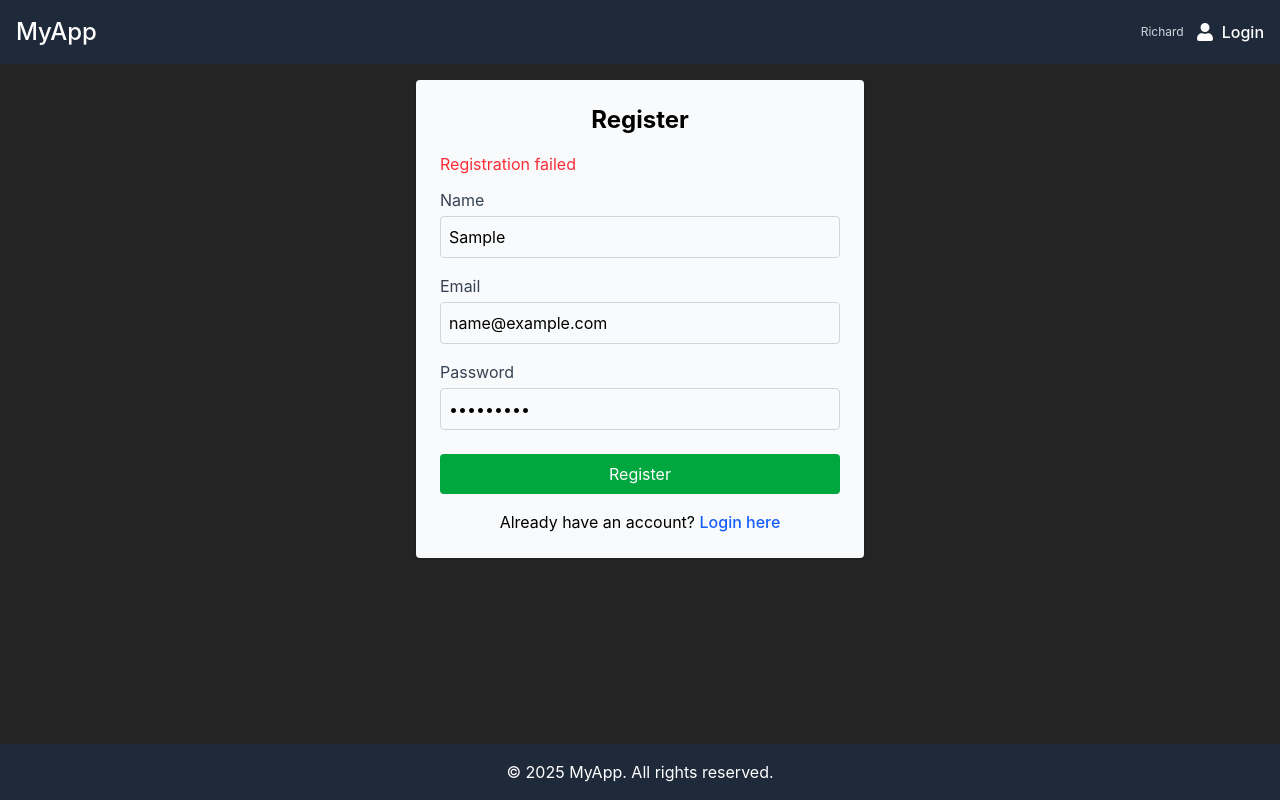
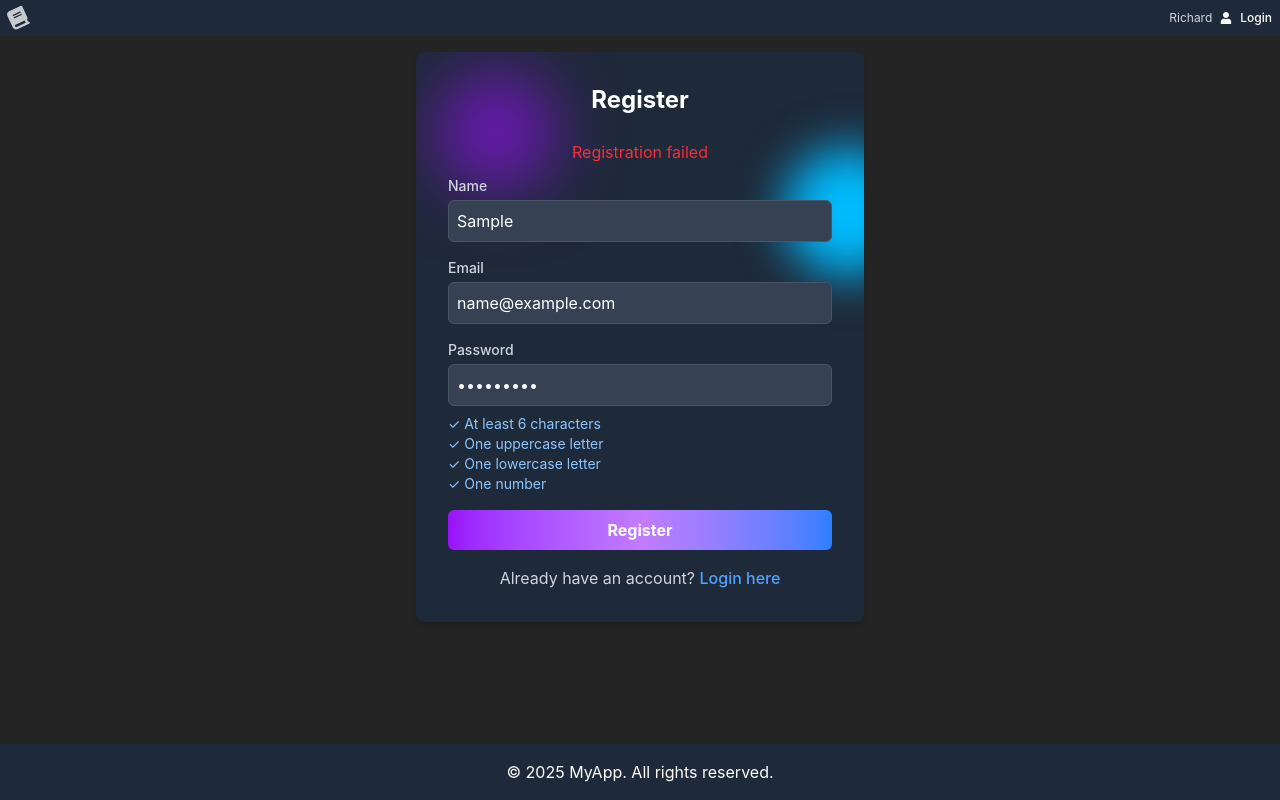
Before and after one commit to FoxerBN/book-database, a React (Vite) app in the folder frontend/: page /register in a window 1280 px wide. Both pictures are taken after typing "Sample", "name@example.com", "Sample123" into the empty fields and a click on the button "Register". Built offline with nearby package versions, Linux system fonts and the light colour scheme; no server answers.

Commit message:
improved login/register form

```diff
--- a/frontend/src/components/Navigation.tsx
+++ b/frontend/src/components/Navigation.tsx
@@ -1,20 +1,20 @@
 // src/components/Navigation.tsx
 import { Link } from 'react-router-dom';
 import { FaUser } from 'react-icons/fa';
-
+import { FaBook } from "react-icons/fa6";
 const Navigation: React.FC = () => {
   return (
-    <nav className="bg-gray-800 text-white p-4">
+    <nav className="bg-gray-800 text-white p-2">
       <div className="container mx-auto flex justify-between items-center">
 
-        <Link to="/" className="text-2xl font-bold text-white">
-          MyApp
+        <Link to="/" className="text-xl -rotate-25 opacity-75 font-bold text-white">
+        <FaBook />
         </Link>
-        <div className='flex items-center gap-3'>
+        <div className='flex items-center gap-2'>
         <p className='text-xs text-gray-300 hover:text-amber-400 cursor-pointer'>Richard</p>
         <Link to="/login" className="flex items-center space-x-2 hover:text-gray-300">
-          <FaUser className="text-lg" />
-          <span>Login</span>
+          <FaUser className="text-xs" />
+          <span className='text-xs'>Login</span>
         </Link>
         </div>
       </div>
--- a/frontend/src/components/auth/RegisterForm.tsx
+++ b/frontend/src/components/auth/RegisterForm.tsx
@@ -1,54 +1,88 @@
-// src/components/auth/RegisterForm.tsx
 import { useState } from 'react';
 import axios from 'axios';
 import { Link } from 'react-router-dom';
+
 const RegisterForm: React.FC = () => {
   const [name, setName] = useState<string>('');
   const [email, setEmail] = useState<string>('');
   const [password, setPassword] = useState<string>('');
   const [error, setError] = useState<string | null>(null);
+  const [passwordValidations, setPasswordValidations] = useState({
+    length: false,
+    uppercase: false,
+    lowercase: false,
+    number: false,
+  });
 
-  const validatePassword = (pwd: string): boolean => {
-    return /^(?=.*[a-z])(?=.*[A-Z])(?=.*\d).{6,}$/.test(pwd);
+  const validatePassword = (pwd: string) => {
+    const validations = {
+      length: pwd.length >= 6,
+      uppercase: /[A-Z]/.test(pwd),
+      lowercase: /[a-z]/.test(pwd),
+      number: /\d/.test(pwd),
+    };
+    setPasswordValidations(validations);
+    return Object.values(validations).every(Boolean);
   };
 
   const handleRegister = async (e: React.FormEvent) => {
     e.preventDefault();
     if (!validatePassword(password)) {
       setError('Password must be at least 6 characters long, with uppercase, lowercase, and a number.');
+      setTimeout(() => setError(null), 3000);
       return;
     }
     try {
-      await axios.post('http://localhost:5000/register', { name, email, password }, { withCredentials: true });
+      await axios.post('http://localhost:3000/register', { name, email, password }, { withCredentials: true });
     } catch (err: any) {
       setError(err.response?.data?.error || 'Registration failed');
+      setTimeout(() => setError(null), 3000);
     }
   };
 
   return (
+    <div className="">
+      <h2 className="text-2xl font-bold text-white mb-6 text-center">Register</h2>
+      {error && <p className="text-red-500 mb-3 text-center">{error}</p>}
       <form onSubmit={handleRegister}>
-      {error && <p className="text-red-500 mb-3">{error}</p>}
         <div className="mb-4">
-        <label className="block text-gray-700">Name</label>
-        <input type="text" className="w-full p-2 border border-gray-300 rounded mt-1" value={name} onChange={(e) => setName(e.target.value)} required />
+          <label className="block text-sm font-medium text-gray-300">Name</label>
+          <input type="text" className="mt-1 p-2 w-full bg-gray-700 border border-gray-600 rounded-md text-white" value={name} onChange={(e) => setName(e.target.value)} required />
         </div>
         <div className="mb-4">
-        <label className="block text-gray-700">Email</label>
-        <input type="email" className="w-full p-2 border border-gray-300 rounded mt-1" value={email} onChange={(e) => setEmail(e.target.value)} required />
+          <label className="block text-sm font-medium text-gray-300">Email</label>
+          <input type="email" className="mt-1 p-2 w-full bg-gray-700 border border-gray-600 rounded-md text-white" value={email} onChange={(e) => setEmail(e.target.value)} required />
         </div>
-      <div className="mb-6">
-        <label className="block text-gray-700">Password</label>
-        <input type="password" className="w-full p-2 border border-gray-300 rounded mt-1" value={password} onChange={(e) => setPassword(e.target.value)} required />
+        <div className="mb-4">
+          <label className="block text-sm font-medium text-gray-300">Password</label>
+          <input
+            type="password"
+            className="mt-1 p-2 w-full bg-gray-700 border border-gray-600 rounded-md text-white"
+            value={password}
+            onChange={(e) => {
+              setPassword(e.target.value);
+              validatePassword(e.target.value);
+            }}
+            required
+          />
+          <div className="mt-2 text-sm text-gray-400">
+            <p className={passwordValidations.length ? 'text-blue-300' : 'text-red-600 opacity-85'}>{passwordValidations.length ? '✓':'✕'} At least 6 characters</p>
+            <p className={passwordValidations.uppercase ? 'text-blue-300' : 'text-red-600 opacity-85'}>{passwordValidations.uppercase ? '✓':'✕'} One uppercase letter</p>
+            <p className={passwordValidations.lowercase ? 'text-blue-300' : 'text-red-600 opacity-85'}>{passwordValidations.lowercase ? '✓':'✕'} One lowercase letter</p>
+            <p className={passwordValidations.number ? 'text-blue-300' : 'text-red-600 opacity-85'}>{passwordValidations.number ? '✓':'✕'} One number</p>
           </div>
-      <button type="submit" className="w-full bg-green-600 text-white py-2 rounded hover:bg-green-700">Register</button>
-
-      <p className="mt-4 text-center">
+        </div>
+        <button type="submit" className="w-full bg-gradient-to-r from-purple-600 via-purple-400 to-blue-500 text-white px-4 py-2 font-bold rounded-md hover:opacity-80">
+          Register
+        </button>
+        <p className="mt-4 text-center text-gray-300">
           Already have an account?{' '}
-        <Link to="/login" className="text-blue-600 hover:underline">
+          <Link to="/login" className="text-blue-400 hover:underline">
             Login here
           </Link>
         </p>
       </form>
+    </div>
   );
 };
 
--- a/frontend/src/pages/Login.tsx
+++ b/frontend/src/pages/Login.tsx
@@ -1,10 +1,8 @@
-
-import LoginForm from '../components/auth/LoginForm';
+import LoginForm from "../components/auth/LoginForm";
 
 const Login: React.FC = () => {
   return (
     <div className="max-w-md mx-auto relative overflow-hidden z-10 bg-gray-800 p-8 rounded-lg shadow-md before:w-24 before:h-24 before:absolute before:bg-purple-600 before:rounded-full before:-z-10 before:blur-2xl after:w-32 after:h-32 after:absolute after:bg-sky-400 after:rounded-full after:-z-10 after:blur-xl after:top-24 after:-right-12">
-
       <LoginForm />
     </div>
   );
--- a/frontend/src/pages/Register.tsx
+++ b/frontend/src/pages/Register.tsx
@@ -2,8 +2,7 @@ import RegisterForm from '../components/auth/RegisterForm';
 
 const Register: React.FC = () => {
   return (
-    <div className="max-w-md mx-auto bg-gray-50 p-6 rounded shadow">
-      <h1 className="text-2xl font-bold text-center mb-4">Register</h1>
+    <div className="max-w-md mx-auto relative overflow-hidden z-10 bg-gray-800 p-8 rounded-lg shadow-md before:w-24 before:h-24 before:absolute before:bg-purple-600 before:rounded-full before:-z-10 before:blur-2xl after:w-32 after:h-32 after:absolute after:bg-sky-400 after:rounded-full after:-z-10 after:blur-xl after:top-24 after:-right-12">
       <RegisterForm />
     </div>
   );
```
Lines whose indentation alone changed are shown as unchanged.
